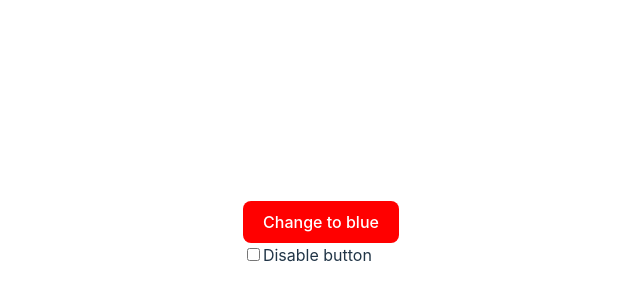
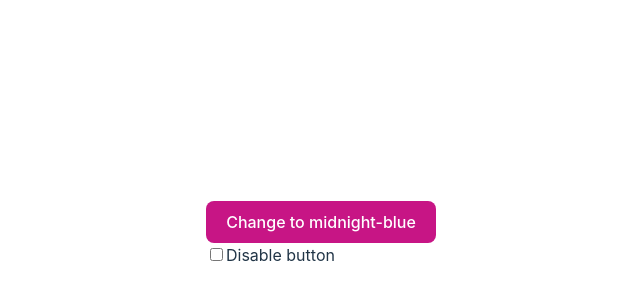
Before and after one commit to feMoraes0/react-testing-simple-app, a React (Vite) app: page / in a window 1280 px wide. Shown: the part 166-466 px from the top of the page, without its empty margins (319-959 px from the left). Built offline with nearby package versions, Linux system fonts and the light colour scheme.

Commit message:
creates a new helper and changes the default colour names

```diff
--- a/src/App.css
+++ b/src/App.css
@@ -9,3 +9,11 @@
 .gray {
   background-color: gray;
 }
+
+.medium-violet-red {
+  background-color: mediumvioletred;
+}
+
+.midnight-blue {
+  background-color: midnightblue;
+}
--- a/src/App.jsx
+++ b/src/App.jsx
@@ -2,9 +2,9 @@ import { useState } from "react";
 import "./App.css";
 
 function App() {
-  const [currentColor, setCurrentColor] = useState('red');
+  const [currentColor, setCurrentColor] = useState('medium-violet-red');
   const [buttonDisabled, setButtonDisabled] = useState(false);
-  const buttonText = currentColor === 'red' ? 'blue' : 'red'
+  const buttonText = currentColor === 'medium-violet-red' ? 'midnight-blue' : 'medium-violet-red'
   const buttonClassName = buttonDisabled ? "gray" : currentColor;
 
   return (
--- /dev/null
+++ b/src/helper.js
@@ -0,0 +1,5 @@
+export default function kebabCaseToTileCase(colorName) {
+  const colorWithSpaces = colorName.replaceAll("-", " ");
+  const colorTileCase = colorWithSpaces.replaceAll(/\b[a-z]/g, (match) => match.toUpperCase());
+  return colorTileCase;
+}
```
Also changed, not shown: 1 other file (tests, documents, lock files or other folders).
